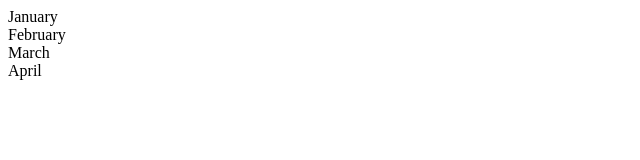
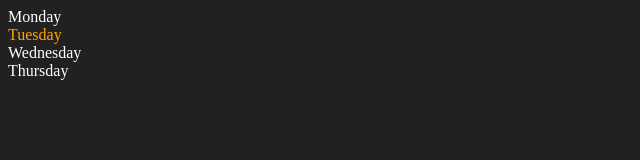
Before and after one commit to ujjwalgarg-byt/Learn-JavaScript, a plain HTML site: page 06_dom/two.html in a window 1280 px wide. Shown: the whole page, without its empty margins (0-640 px from the left). Drawn offline with Linux system fonts and the light colour scheme.

```diff
--- a/06_dom/two.html
+++ b/06_dom/two.html
@@ -2,15 +2,38 @@
 <html lang="en">
 <head>
     <meta charset="UTF-8">
+    <meta http-equiv="X-UA-Compatible" content="IE=edge">
     <meta name="viewport" content="width=device-width, initial-scale=1.0">
-    <title>Document Object Model</title>
+    <title>DOM | Chai aur code</title>
 </head>
-<body>
+<body style="background-color: #212121; color: #fff;">
     <div class="parent">
-        <div class="day">January</div>
-        <div class="day">February</div>
-        <div class="day">March</div>
-        <div class="day">April</div>
+        <!-- this is a comment -->
+        <div class="day">Monday</div>
+        <div class="day">Tuesday</div>
+        <div class="day">Wednesday</div>
+        <div class="day">Thursday</div>
     </div>
 </body>
+<script>
+    const parent = document.querySelector('.parent')
+    // console.log(parent);
+    // console.log(parent.children);
+    // console.log(parent.children[1].innerHTML);
+
+    // for (let i = 0; i < parent.children.length; i++) {
+    //      console.log(parent.children[i].innerHTML);
+
+    // }
+    parent.children[1].style.color = "orange"
+    // console.log(parent.firstElementChild);
+    // console.log(parent.lastElementChild);
+
+    const dayOne = document.querySelector('.day')
+    // console.log(dayOne);
+    // console.log(dayOne.parentElement);
+    // console.log(dayOne.nextElementSibling);
+
+    console.log("NODES: ", parent.childNodes);
+</script>
 </html>
```
